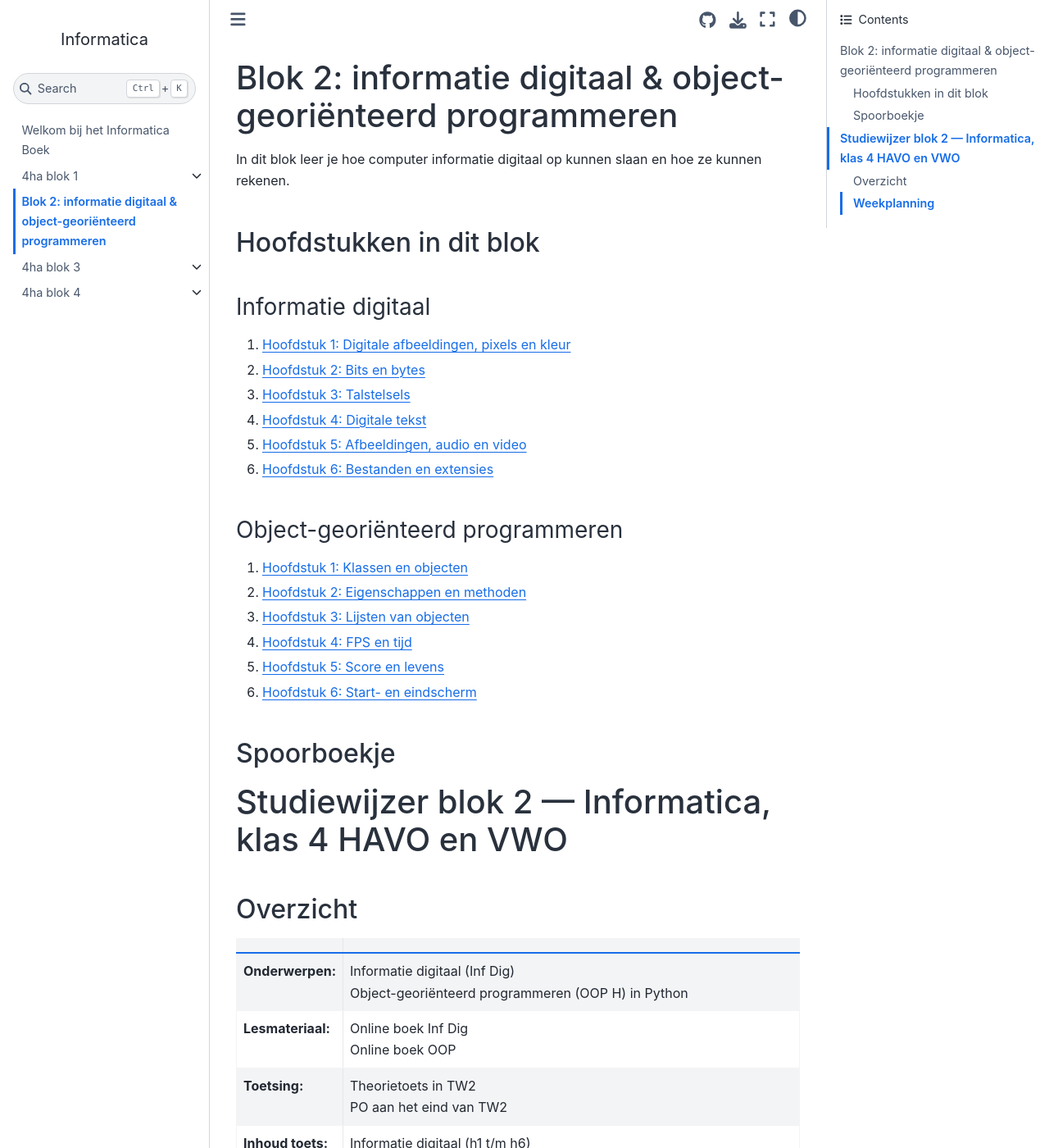
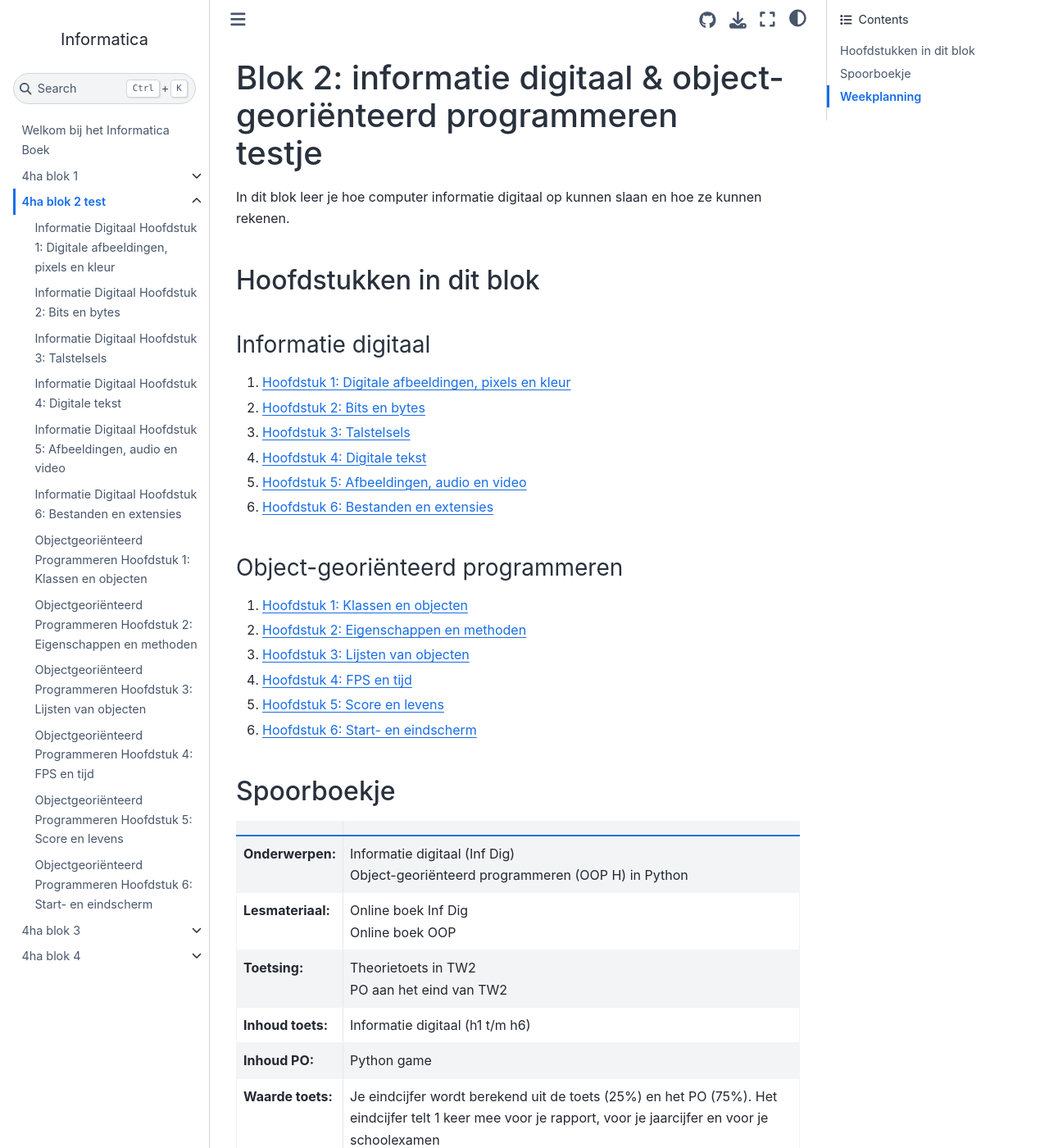
Before and after one commit to JoostvanTiel/informatica, a Jupyter Book: the page built from book/blok2/index.md, in a window 1280 px wide and 1400 px high. Shown: the whole window at 82% size. Built offline with Jupyter Book 1.0.4 settings and Sphinx 7.4.7 and the Sphinx Book theme 1.1.4, drawn with Linux system fonts in a browser that asks for light colours.

Commit message:
Update titles in table of contents and index for clarity

```diff
--- a/book/_toc.yml
+++ b/book/_toc.yml
@@ -12,7 +12,7 @@
       - file: blok1/hoofdstuk3.md
       - file: blok1/hoofdstuk4.md
       - file: blok1/hoofdstuk5.md
-  - title: 4ha blok 2
+  - title: 4ha blok 2 test
     file: blok2/index.md
     sections:
       - title: Informatie Digitaal H1
--- a/book/blok2/index.md
+++ b/book/blok2/index.md
@@ -1,4 +1,4 @@
-# Blok 2: informatie digitaal & object-georiënteerd programmeren
+# Blok 2: informatie digitaal & object-georiënteerd programmeren testje
 
 In dit blok leer je hoe computer informatie digitaal op kunnen slaan en hoe ze kunnen rekenen.
 
@@ -24,10 +24,6 @@
 
 ## Spoorboekje
 
-# Studiewijzer blok 2 — Informatica, klas 4 HAVO en VWO
-
-## Overzicht
-
 |                   |                                                                                                                                                             |
 | ----------------- | ----------------------------------------------------------------------------------------------------------------------------------------------------------- |
 | **Onderwerpen:**  | Informatie digitaal (Inf Dig)<br>Object-georiënteerd programmeren (OOP H) in Python                                                                         |
```
